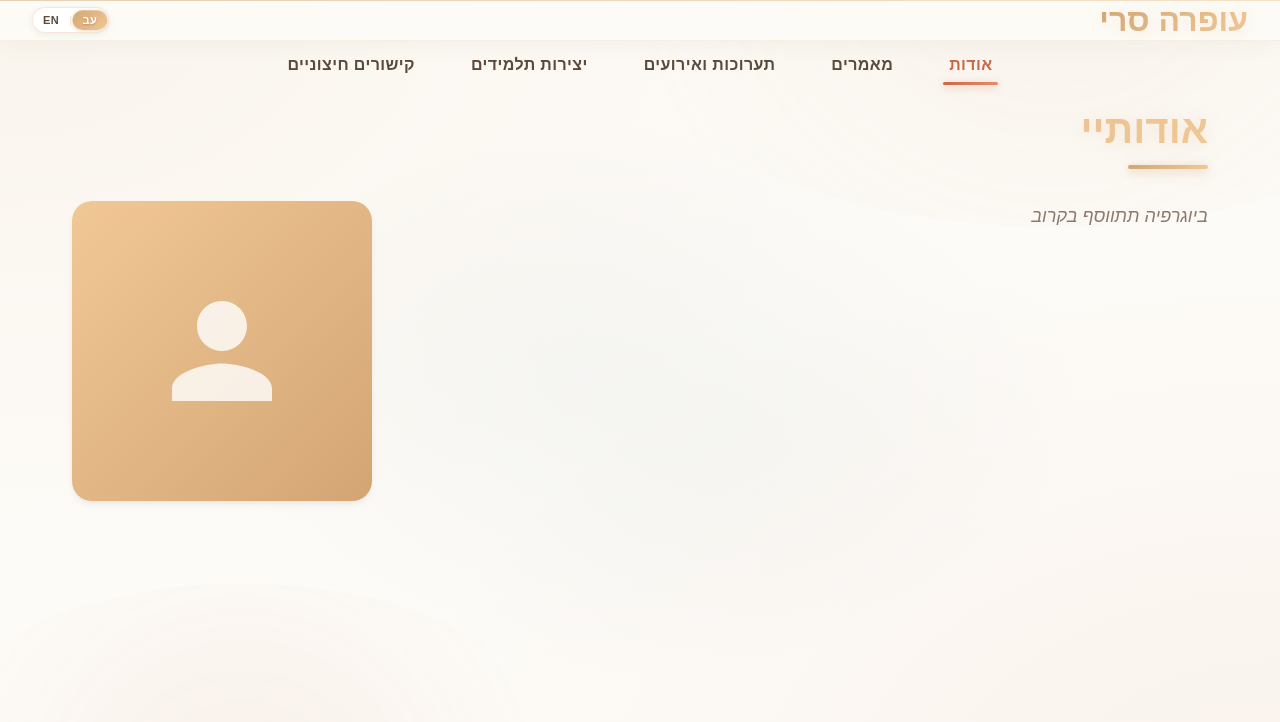
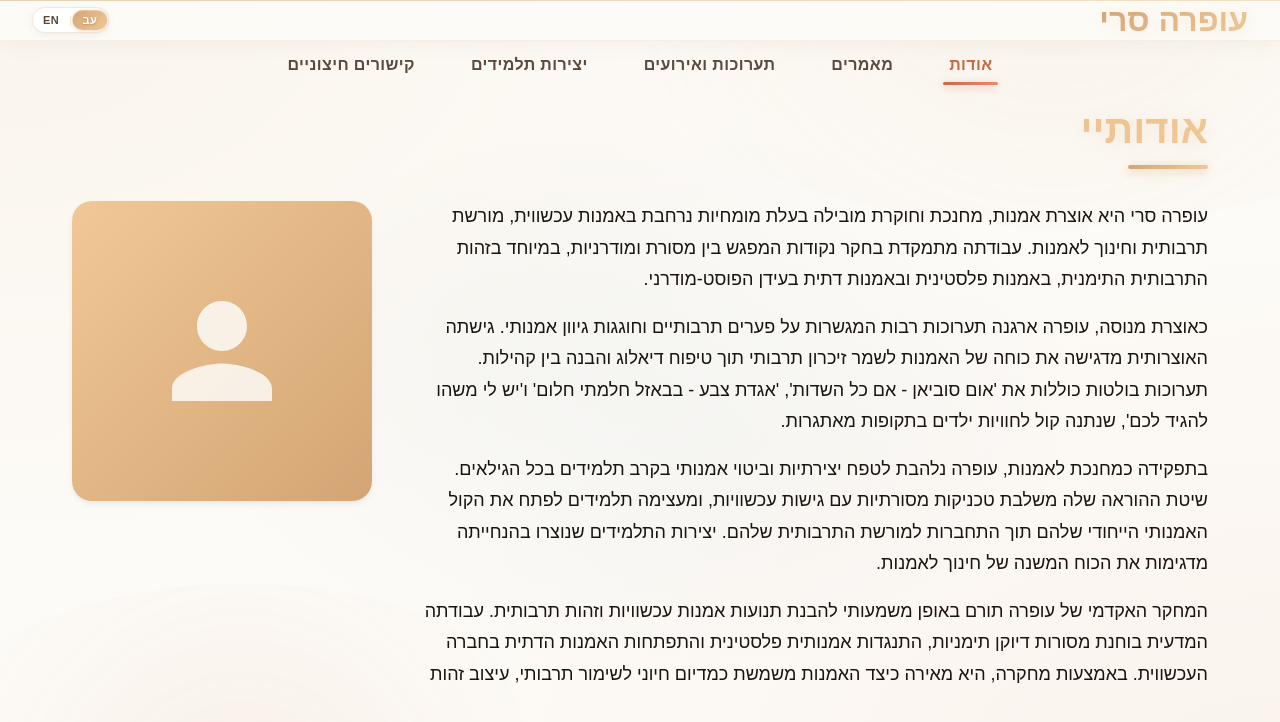
Before and after one commit to Ehudaviv/Ofra-CV-Site, a React (Vite) app: page / in a window 1280 px wide. Shown: the top 722 px of the page. Built offline with nearby package versions, Linux system fonts and the light colour scheme.

Commit message:
Add comprehensive SEO: bilingual meta tags, detailed biographies, alt text for all images

```diff
--- a/index.html
+++ b/index.html
@@ -6,40 +6,60 @@
     <title>Ofra Seri - Art Curator, Educator & Researcher | Portfolio</title>
 
     <!-- SEO Meta Tags -->
-    <meta name="description" content="Ofra Seri - Professional art curator, educator, and researcher specializing in contemporary art, exhibitions, and art education. View portfolio, articles, and curated exhibitions." />
-    <meta name="keywords" content="Ofra Seri, art curator, art educator, contemporary art, art exhibitions, art research, Israeli art, art portfolio, curated exhibitions" />
-    <meta name="author" content="Ofra Seri" />
+    <meta name="description" content="Ofra Seri - Professional art curator, educator, and researcher specializing in contemporary art, exhibitions, and art education. עופרה סרי - אוצרת אמנות, מחנכת וחוקרת המתמחה באמנות עכשווית, תערוכות וחינוך לאמנות." />
+    <meta name="keywords" content="Ofra Seri, עופרה סרי, art curator, אוצרת אמנות, art educator, מחנכת אמנות, contemporary art, אמנות עכשווית, art exhibitions, תערוכות אמנות, art research, מחקר אמנות, Israeli art, אמנות ישראלית, Yemenite art, אמנות תימנית, art portfolio, תיק עבודות, curated exhibitions, תערוכות מאוצרות, Palestinian art, אמנות פלסטינית, religious art, אמנות דתית" />
+    <meta name="author" content="Ofra Seri - עופרה סרי" />
     <meta name="robots" content="index, follow" />
     <link rel="canonical" href="https://ehudaviv.github.io/Ofra-CV-Site/" />
 
     <!-- Open Graph / Facebook -->
     <meta property="og:type" content="website" />
     <meta property="og:url" content="https://ehudaviv.github.io/Ofra-CV-Site/" />
-    <meta property="og:title" content="Ofra Seri - Art Curator, Educator & Researcher" />
-    <meta property="og:description" content="Professional art curator, educator, and researcher specializing in contemporary art, exhibitions, and art education." />
+    <meta property="og:title" content="Ofra Seri - עופרה סרי | Art Curator, Educator & Researcher | אוצרת אמנות, מחנכת וחוקרת" />
+    <meta property="og:description" content="Professional art curator, educator, and researcher specializing in contemporary art, exhibitions, and art education. אוצרת אמנות, מחנכת וחוקרת המתמחה באמנות עכשווית, תערוכות וחינוך לאמנות." />
     <meta property="og:locale" content="en_US" />
     <meta property="og:locale:alternate" content="he_IL" />
 
     <!-- Twitter -->
     <meta name="twitter:card" content="summary_large_image" />
     <meta name="twitter:url" content="https://ehudaviv.github.io/Ofra-CV-Site/" />
-    <meta name="twitter:title" content="Ofra Seri - Art Curator, Educator & Researcher" />
+    <meta name="twitter:title" content="Ofra Seri - עופרה סרי | Art Curator, Educator & Researcher" />
     <meta name="twitter:description" content="Professional art curator, educator, and researcher specializing in contemporary art, exhibitions, and art education." />
 
-    <!-- Structured Data (JSON-LD) -->
+    <!-- Structured Data (JSON-LD) - Bilingual -->
     <script type="application/ld+json">
     {
       "@context": "https://schema.org",
       "@type": "Person",
-      "name": "Ofra Seri",
-      "jobTitle": "Art Curator, Educator & Researcher",
-      "description": "Professional art curator, educator, and researcher specializing in contemporary art, exhibitions, and art education",
+      "name": ["Ofra Seri", "עופרה סרי"],
+      "alternateName": ["Ofra Seri-Romia", "עופרה סרי-רומיה"],
+      "jobTitle": ["Art Curator, Educator & Researcher", "אוצרת אמנות, מחנכת וחוקרת"],
+      "description": "Professional art curator, educator, and researcher specializing in contemporary art, Yemenite cultural heritage, Palestinian art, religious art in postmodern era, exhibitions, and art education",
       "url": "https://ehudaviv.github.io/Ofra-CV-Site/",
-      "knowsAbout": ["Contemporary Art", "Art Curation", "Art Education", "Exhibition Design", "Art Research"],
-      "alumniOf": {
-        "@type": "EducationalOrganization",
-        "name": "Educational Institution"
-      }
+      "knowsAbout": [
+        "Contemporary Art",
+        "Art Curation",
+        "Art Education",
+        "Exhibition Design",
+        "Art Research",
+        "Yemenite Art",
+        "Palestinian Art",
+        "Religious Art",
+        "Israeli Art",
+        "Cultural Heritage",
+        "אמנות עכשווית",
+        "אוצרות אמנות",
+        "חינוך לאמנות",
+        "עיצוב תערוכות",
+        "מחקר אמנות",
+        "אמנות תימנית",
+        "אמנות פלסטינית",
+        "אמנות דתית",
+        "אמנות ישראלית",
+        "מורשת תרבותית"
+      ],
+      "knowsLanguage": ["English", "Hebrew"],
+      "sameAs": []
     }
     </script>
 
--- a/src/components/AboutSection.tsx
+++ b/src/components/AboutSection.tsx
@@ -71,7 +71,11 @@ export const AboutSection: React.FC<AboutSectionProps> = ({ className }) => {
           {/* Biography text area */}
           <article className={styles.biographyContainer}>
             {biography ? (
-              <p className={styles.biography}>{biography}</p>
+              <div className={styles.biography}>
+                {biography.split('\n\n').map((paragraph, index) => (
+                  <p key={index}>{paragraph}</p>
+                ))}
+              </div>
             ) : (
               <p className={styles.emptyBiography}>
                 {language === 'he' ? 'ביוגרפיה תתווסף בקרוב' : 'Biography coming soon'}
--- a/src/locales/he.json
+++ b/src/locales/he.json
@@ -11,7 +11,7 @@
   },
   "about": {
     "title": "אודותיי",
-    "biography": ""
+    "biography": "עופרה סרי היא אוצרת אמנות, מחנכת וחוקרת מובילה בעלת מומחיות נרחבת באמנות עכשווית, מורשת תרבותית וחינוך לאמנות. עבודתה מתמקדת בחקר נקודות המפגש בין מסורת ומודרניות, במיוחד בזהות התרבותית התימנית, באמנות פלסטינית ובאמנות דתית בעידן הפוסט-מודרני.\n\nכאוצרת מנוסה, עופרה ארגנה תערוכות רבות המגשרות על פערים תרבותיים וחוגגות גיוון אמנותי. גישתה האוצרותית מדגישה את כוחה של האמנות לשמר זיכרון תרבותי תוך טיפוח דיאלוג והבנה בין קהילות. תערוכות בולטות כוללות את 'אום סוביאן - אם כל השדות', 'אגדת צבע - בבאזל חלמתי חלום' ו'יש לי משהו להגיד לכם', שנתנה קול לחוויות ילדים בתקופות מאתגרות.\n\nבתפקידה כמחנכת לאמנות, עופרה נלהבת לטפח יצירתיות וביטוי אמנותי בקרב תלמידים בכל הגילאים. שיטת ההוראה שלה משלבת טכניקות מסורתיות עם גישות עכשוויות, ומעצימה תלמידים לפתח את הקול האמנותי הייחודי שלהם תוך התחברות למורשת התרבותית שלהם. יצירות התלמידים שנוצרו בהנחייתה מדגימות את הכוח המשנה של חינוך לאמנות.\n\nהמחקר האקדמי של עופרה תורם באופן משמעותי להבנת תנועות אמנות עכשוויות וזהות תרבותית. עבודתה המדעית בוחנת מסורות דיוקן תימניות, התנגדות אמנותית פלסטינית והתפתחות האמנות הדתית בחברה העכשווית. באמצעות מחקרה, היא מאירה כיצד האמנות משמשת כמדיום חיוני לשימור תרבותי, עיצוב זהות ופרשנות חברתית.\n\nעם מחויבות עמוקה להנגשת האמנות ולהפיכתה למשמעותית, עופרה ממשיכה לעורר השראה באמנים, תלמידים וקהילות באמצעות עבודתה הרב-תחומית באוצרות, חינוך ומחקר."
   },
   "articles": {
     "title": "מאמרים אקדמיים",
```
Also changed, not shown: src/locales/en.json (+1 -1 lines).
